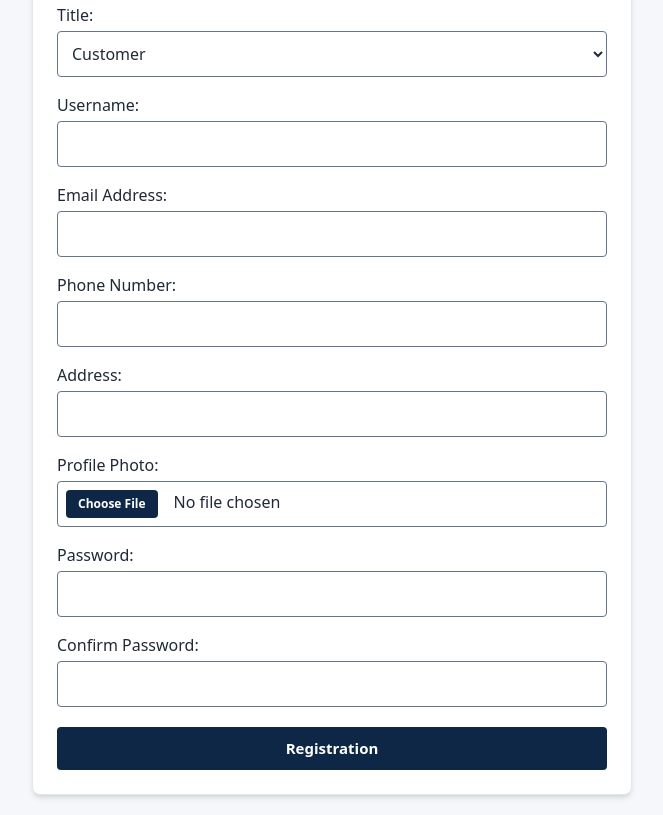
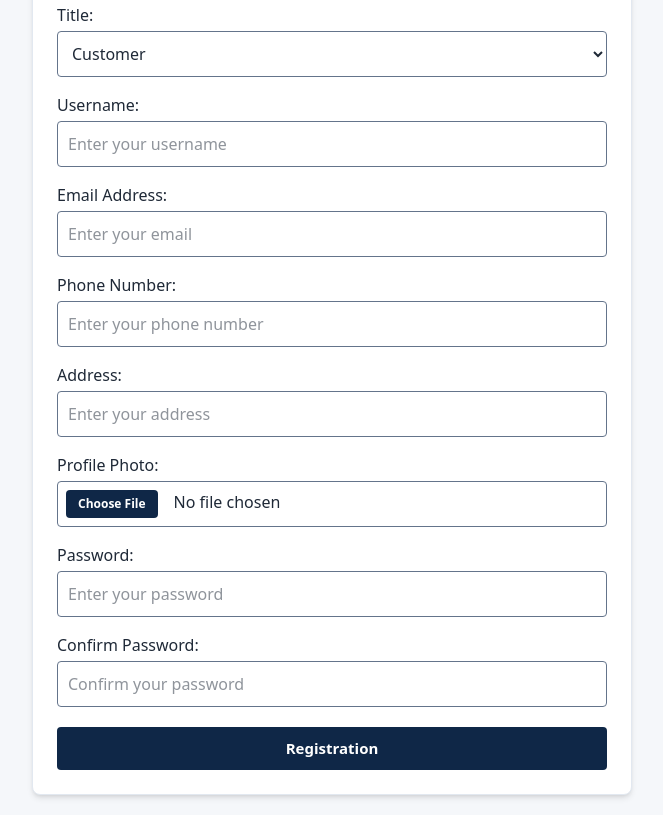
Before and after one commit to MirEashanZaman/Oil-Supply-Delivery-Management-System-Frontend, a Next.js app: page /registration in a window 1280 px wide. Shown: the part 400-1215 px from the top of the page, without its empty margins (308-971 px from the left). Built offline with nearby package versions, Linux system fonts and the light colour scheme.

Commit message:
Add input placeholders for all registration page text boxes

```diff
--- a/app/registration/page.tsx
+++ b/app/registration/page.tsx
@@ -166,6 +166,7 @@ export default function Registration() {
                             id="username"
                             type="text"
                             value={username}
+                            placeholder="Enter your username"
                             onChange={(e) => setUsername(e.target.value)}
                             className="w-full p-2.5 border border-secondary-gray rounded bg-card-white text-dark-slate outline-none transition focus:border-primary focus:ring-3 focus:ring-primary/15"
                         />
@@ -182,6 +183,7 @@ export default function Registration() {
                             id="email"
                             type="email"
                             value={email}
+                            placeholder="Enter your email"
                             onChange={(e) => setEmail(e.target.value)}
                             className="w-full p-2.5 border border-secondary-gray rounded bg-card-white text-dark-slate outline-none transition focus:border-primary focus:ring-3 focus:ring-primary/15"
                         />
@@ -198,6 +200,7 @@ export default function Registration() {
                             id="phoneNumber"
                             type="text"
                             value={phoneNumber}
+                            placeholder="Enter your phone number"
                             onChange={(e) => setPhoneNumber(e.target.value)}
                             className="w-full p-2.5 border border-secondary-gray rounded bg-card-white text-dark-slate outline-none transition focus:border-primary focus:ring-3 focus:ring-primary/15"
                         />
@@ -214,6 +217,7 @@ export default function Registration() {
                             id="address"
                             type="text"
                             value={address}
+                            placeholder="Enter your address"
                             onChange={(e) => setAddress(e.target.value)}
                             className="w-full p-2.5 border border-secondary-gray rounded bg-card-white text-dark-slate outline-none transition focus:border-primary focus:ring-3 focus:ring-primary/15"
                         />
@@ -246,6 +250,7 @@ export default function Registration() {
                             id="password"
                             type="password"
                             value={password}
+                            placeholder="Enter your password"
                             onChange={(e) => setPassword(e.target.value)}
                             className="w-full p-2.5 border border-secondary-gray rounded bg-card-white text-dark-slate outline-none transition focus:border-primary focus:ring-3 focus:ring-primary/15"
                         />
@@ -262,6 +267,7 @@ export default function Registration() {
                             id="confirmPassword"
                             type="password"
                             value={confirmPassword}
+                            placeholder="Confirm your password"
                             onChange={(e) => setConfirmPassword(e.target.value)}
                             className="w-full p-2.5 border border-secondary-gray rounded bg-card-white text-dark-slate outline-none transition focus:border-primary focus:ring-3 focus:ring-primary/15"
                         />
```
